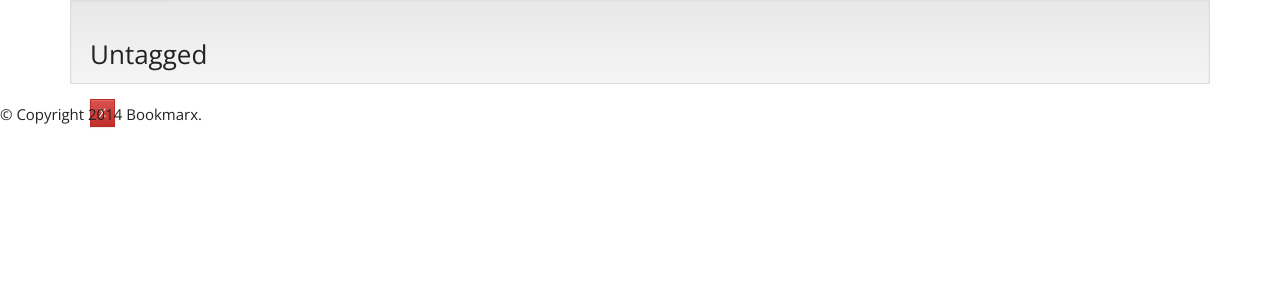
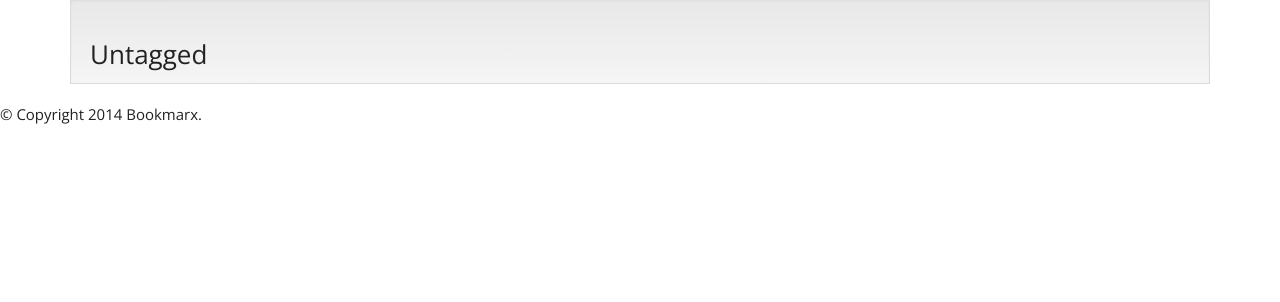
Before and after one commit to stuycs-softdev-fall-2013/proj3-7-bookmarx, a Flask app: page / in a window 1280 px wide. Shown: the part 175-477 px from the top of the page. Run offline with Flask 2, Linux system fonts and the light colour scheme; a user stored in the database is signed in; data comes from the database, SQL or seed files in the repository; data that the repository does not hold is empty.

Commit message:
Remove tag removal button

```diff
--- a/templates/home.html
+++ b/templates/home.html
@@ -37,7 +37,6 @@
         </a></li>
       {% endfor %}
     </ul>
-    <button class="btn btn-danger btn-xs">X</button>
   </div>
   {% for tag in d['user'].tags %}
   <div class="tag well" style="height: {{ 85 + 28 * tag.bookmarks|count }}px;">
```
